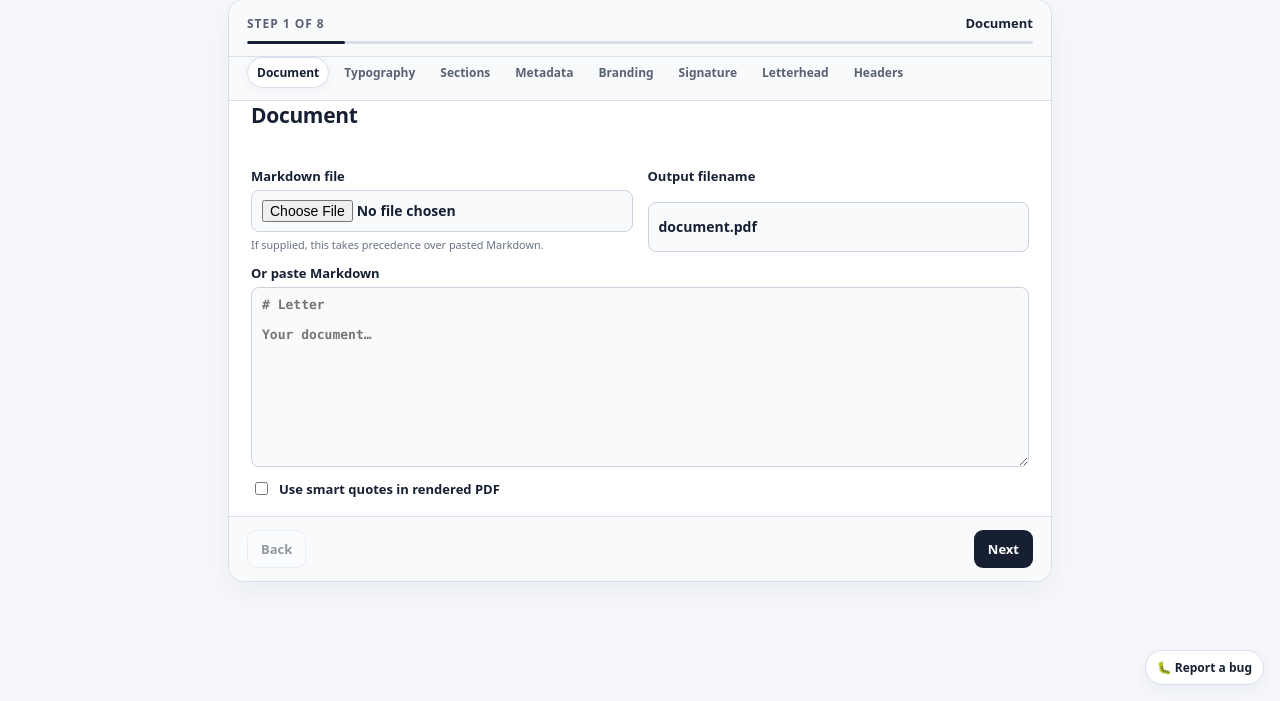
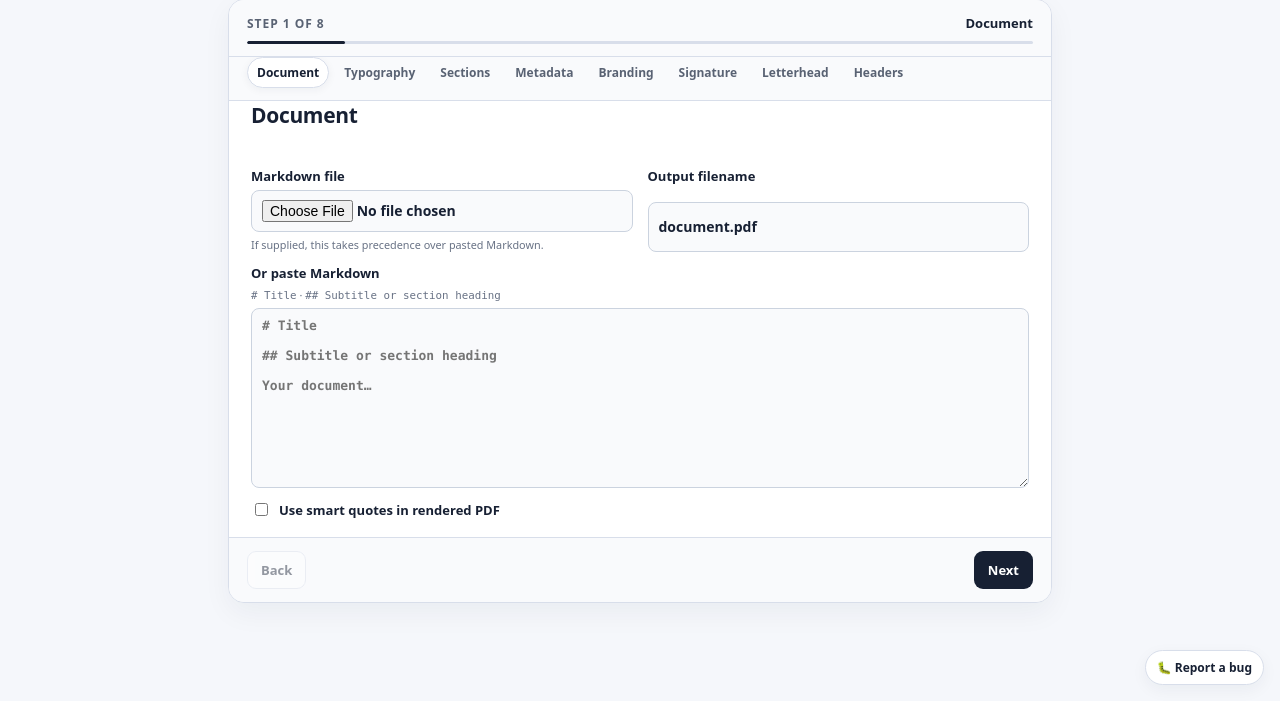
Before and after one commit to JFWooten4/PDF-compiler, a Flask app: page / in a window 1280 px wide. Shown: the part 99-800 px from the top of the page. Run offline with Flask 3, Linux system fonts and the light colour scheme; some libraries are stand-ins or nearby versions.

Commit message:
🖌️ Show Markdown heading prefixes (#10)
Show the Markdown heading markers directly beside the editor and in its placeholder so title and subtitle/section structure is explicit.

Co-authored-by: Codex Web <noreply@openai.com>

```diff
--- a/templates/index.html
+++ b/templates/index.html
@@ -257,7 +257,8 @@
             <input name="output_name" value="document.pdf">
           </label>
           <label class="full">Or paste Markdown
-            <textarea id="markdown" name="markdown" placeholder="# Letter&#10;&#10;Your document…"></textarea>
+            <small><code># Title</code> · <code>## Subtitle or section heading</code></small>
+            <textarea id="markdown" name="markdown" placeholder="# Title&#10;&#10;## Subtitle or section heading&#10;&#10;Your document…"></textarea>
           </label>
           <label class="check"><input type="checkbox" name="smart_quotes"> Use smart quotes in rendered PDF</label>
         </div>
```
